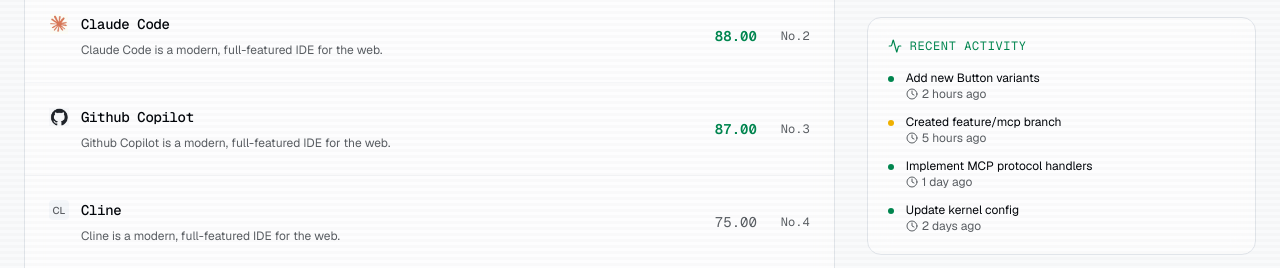
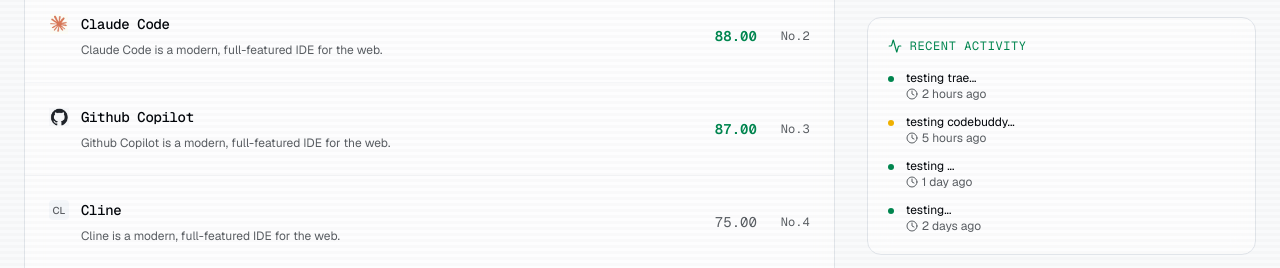
Before and after one commit to Z7777777ZZ/public_frontend, a Next.js app: page /rank in a window 1280 px wide. Shown: the part 530-798 px from the top of the page. Built offline with nearby package versions, Linux system fonts and the light colour scheme; no server answers.

Commit message:
修改rank页面

```diff
--- a/components/workbench/workbench-page-content.tsx
+++ b/components/workbench/workbench-page-content.tsx
@@ -69,10 +69,10 @@ const wipItems: WipItem[] = [
 ]
 
 const recentActivity = [
-  { type: "commit", project: "einui", message: "Add new Button variants", time: "2 hours ago" },
-  { type: "branch", project: "llm-practice", message: "Created feature/mcp branch", time: "5 hours ago" },
-  { type: "commit", project: "einbiogpt", message: "Implement MCP protocol handlers", time: "1 day ago" },
-  { type: "commit", project: "handbuilt-linux", message: "Update kernel config", time: "2 days ago" },
+  { type: "commit", project: "einui", message: "testing trae...", time: "2 hours ago" },
+  { type: "branch", project: "llm-practice", message: "testing codebuddy...", time: "5 hours ago" },
+  { type: "commit", project: "einbiogpt", message: "testing ...", time: "1 day ago" },
+  { type: "commit", project: "handbuilt-linux", message: "testing...", time: "2 days ago" },
 ]
 
 export function WorkbenchPageContent() {
```
